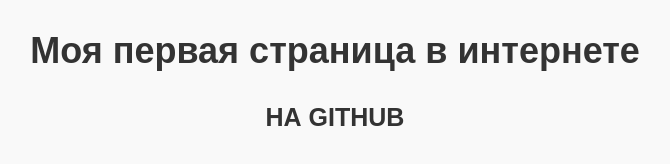
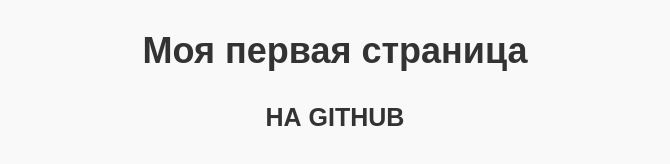
Before and after one commit to karpychevis/karpychev-i-s, a plain HTML site: page index.html in a window 1280 px wide. Shown: the whole page, without its empty margins (305-975 px from the left). Drawn offline with Linux system fonts and the light colour scheme.

Commit message:
Update index.html

```diff
--- a/index.html
+++ b/index.html
@@ -3,12 +3,12 @@
 <head>
     <meta charset="UTF-8">
     <meta name="viewport" content="width=device-width, initial-scale=1.0">
-    <title>Моя первая страница в интернете</title>
+    <title>Моя первая страница на github</title>
     <link rel="stylesheet" href="main.css">
 </head>
 <body>
 <main>
-<h1>Моя первая страница в интернете</h1>
+<h1>Моя первая страница</h1>
 <h2>НА GITHUB</h2>
 </main>
 </html>
```
